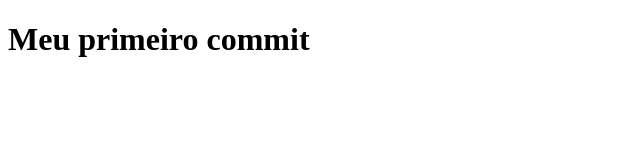
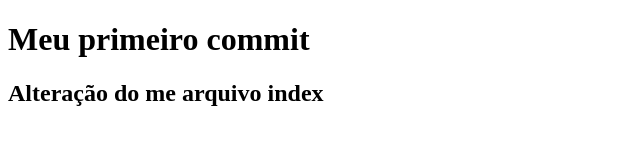
Before and after one commit to edpantu/teste_git_edilson, a plain HTML site: page index.html in a window 1280 px wide. Shown: the whole page, without its empty margins (0-640 px from the left). Drawn offline with Linux system fonts and the light colour scheme.

Commit message:
Update index.html

```diff
--- a/index.html
+++ b/index.html
@@ -7,6 +7,6 @@
 </head>
 <body>
     <h1>Meu primeiro commit</h1>
-
+    <h2>Alteração do me arquivo index</h2>
 </body>
 </html>
```
